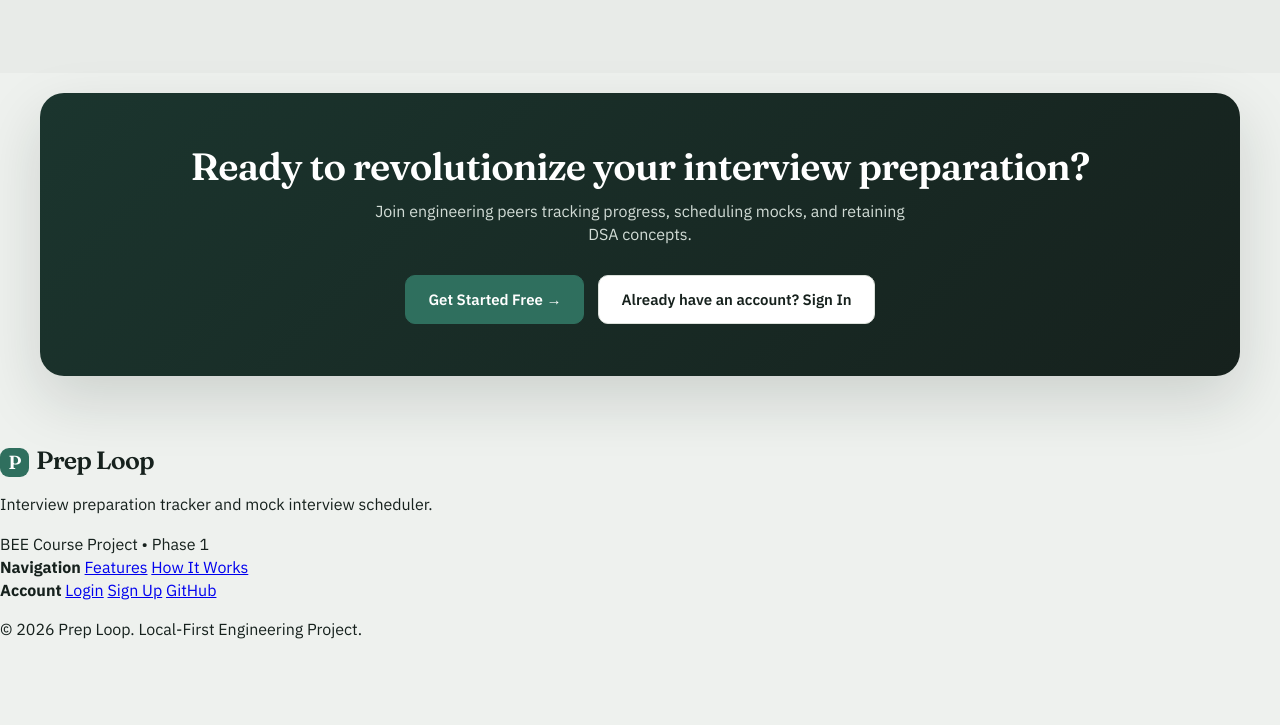
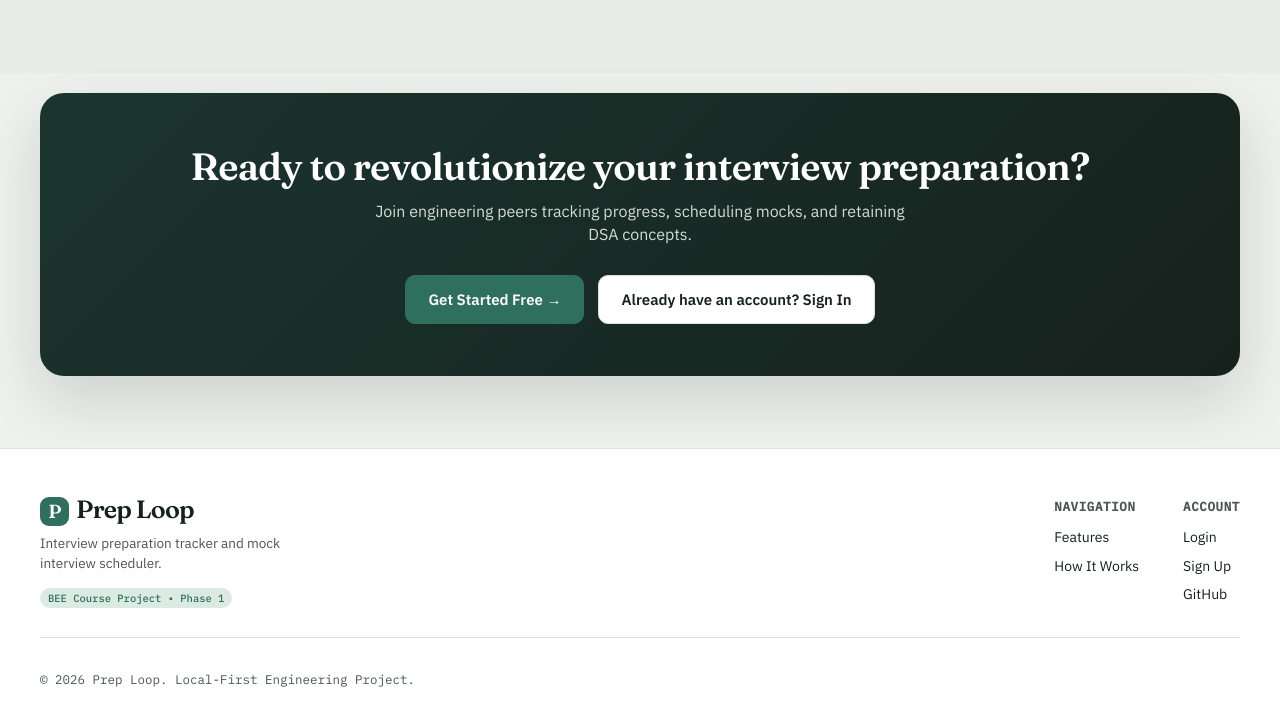
Before and after one commit to AnuragGoyal007/prep-loop, a plain HTML site: page index.html in a window 1280 px wide. Shown: the part 1907-2632 px from the top of the page. Before the commit the page ends 2564 px from the top, so only its background shows below. Drawn offline with Linux system fonts and the light colour scheme.

Commit message:
Changed style.css for landing page footer

```diff
--- a/style.css
+++ b/style.css
@@ -250,6 +250,21 @@ body.theme-dark .theme-toggle:hover { background:#26332D; border-color:var(--ink
 .cta-banner-inner p { color:#D2DCD6; font-size:16px; max-width:560px; margin:0 auto 28px; }
 .cta-banner-actions { display:flex; justify-content:center; gap:14px; flex-wrap:wrap; }
 
+.landing-footer { border-top:1px solid var(--line); padding:48px max(24px, calc((100vw - 1200px)/2)) 28px; background:var(--surface); }
+.footer-inner { display:flex; justify-content:space-between; gap:40px; flex-wrap:wrap; margin-bottom:28px; }
+.footer-brand p { color:var(--ink-soft); font-size:13.5px; margin:8px 0 12px; max-width:280px; }
+.footer-badge { font:500 10.5px "IBM Plex Mono",monospace; color:var(--teal); background:var(--teal-soft); padding:3px 8px; border-radius:999px; }
+.footer-links { display:flex; gap:44px; }
+.footer-col { display:flex; flex-direction:column; gap:8px; }
+.footer-col strong { font-size:12.5px; text-transform:uppercase; letter-spacing:.05em; font-family:"IBM Plex Mono",monospace; color:var(--ink-soft); margin-bottom:4px; }
+.footer-col a { color:var(--ink); text-decoration:none; font-size:14px; }
+.footer-col a:hover { color:var(--teal); text-decoration:underline; }
+.footer-bottom { border-top:1px solid var(--line); padding-top:20px; font-size:12.5px; color:var(--ink-soft); font-family:"IBM Plex Mono",monospace; }
+
+.auth-card-top { margin-bottom:12px; }
+.auth-back-btn { background:transparent; border:0; padding:0; font-size:13px; font-weight:600; color:var(--slate); cursor:pointer; display:inline-flex; align-items:center; gap:4px; }
+.auth-back-btn:hover { color:var(--ink); text-decoration:underline; }
+
 /* ============================================================
    CS Core Sheets (Striver's CN, DBMS, OS) Styles
    ============================================================ */
```
